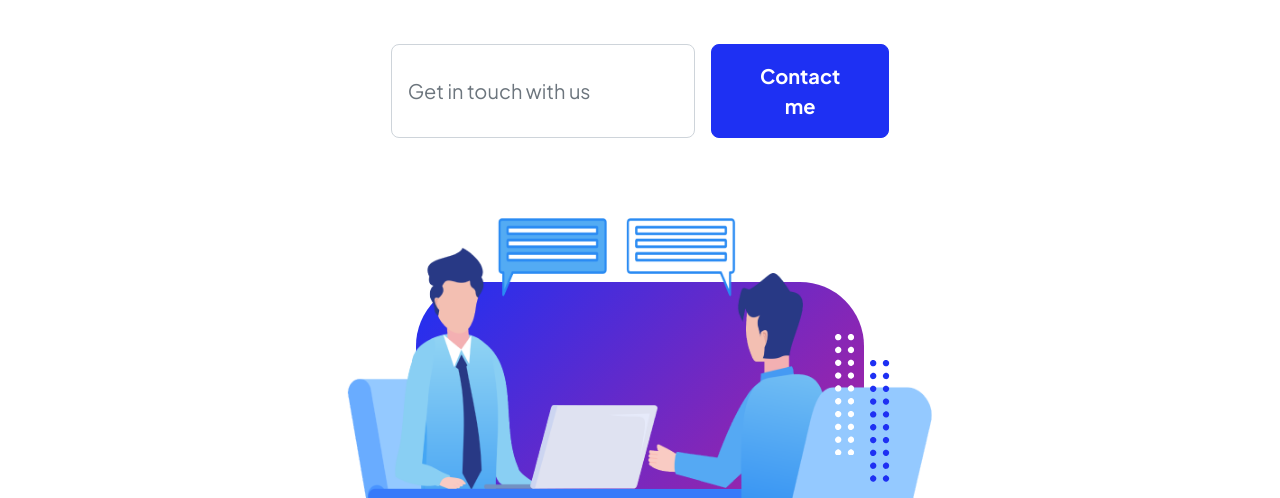
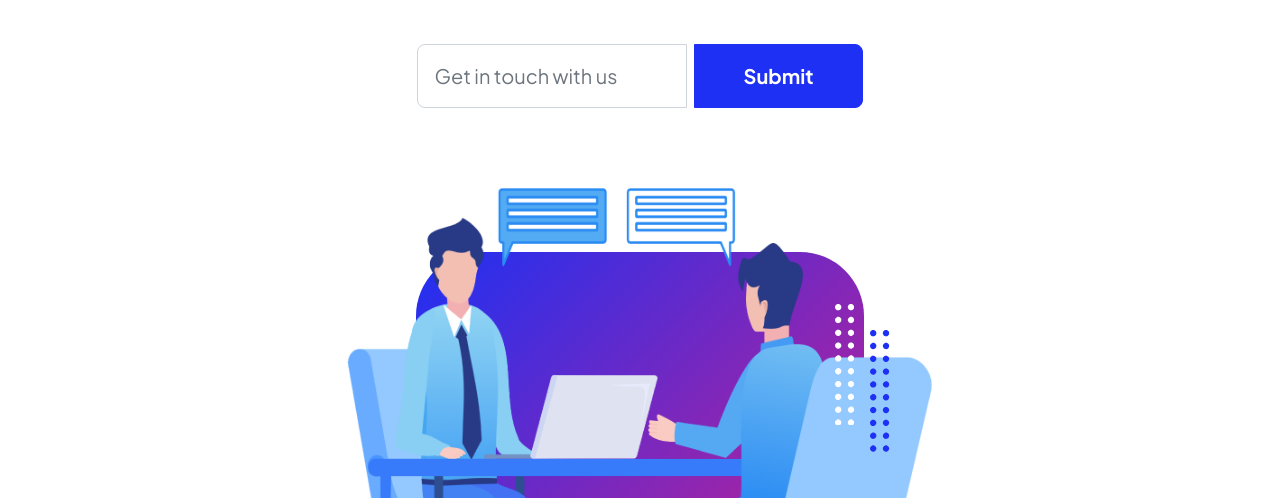
Before and after one commit to gabigabi13/gabigabi13.github.io, a plain HTML site: page index.html in a window 1280 px wide. Shown: the part 281-779 px from the top of the page. Drawn offline with nearby package versions, Linux system fonts and the light colour scheme.

Commit message:
Update index.html
- Mailchimp integration

```diff
--- a/index.html
+++ b/index.html
@@ -46,10 +46,15 @@
                             <h1 class="display-4 fw-bolder mb-5"><span class="text-gradient d-inline">Connect with the customer</span></h1>
                             <div class="d-grid gap-1 d-sm-flex justify-content-sm-center justify-content-xxl-start mb-3">
                                 <div class="d-grid gap-3 d-sm-flex justify-content-sm-center justify-content-xxl-start mb-3">
-                                    <form action="https://formsubmit.co/71add206cb6c9f5c32afc24d70996ab" method="POST" class="d-flex gap-2">
-                                        <input type="email" name="email" class="form-control form-control-lg me-2" placeholder="Get in touch with us" required>
-                                        <button type="submit" class="btn btn-primary btn-lg px-5 py-3 fs-10 fw-bolder">Contact me</button>
-                                    </form>
+                                    <!-- Begin Mailchimp Signup Form -->
+                                    <div id="mc_embed_signup">
+                                        <form action="https://github.us14.list-manage.com/subscribe/post?u=39f02088ba0f56277e9fb2025&amp;id=1f723fc79f&amp;f_id=00f1c2e1f0" method="post" id="mc-embedded-subscribe-form" name="mc-embedded-subscribe-form" class="validate" target="_blank" novalidate>
+                                            <div id="mc_embed_signup_scroll" class="input-group">
+                                                <input type="email" value="" name="EMAIL" class="required email form-control form-control-lg me-2" id="mce-EMAIL" placeholder="Get in touch with us" required>
+                                                <button type="submit" class="btn btn-primary btn-lg px-5 py-3 fs-10 fw-bolder">Submit</button>
+                                            </div>
+                                        </form>
+                                    </div>
                                 </div>
                             </div>
                         </div>
```
